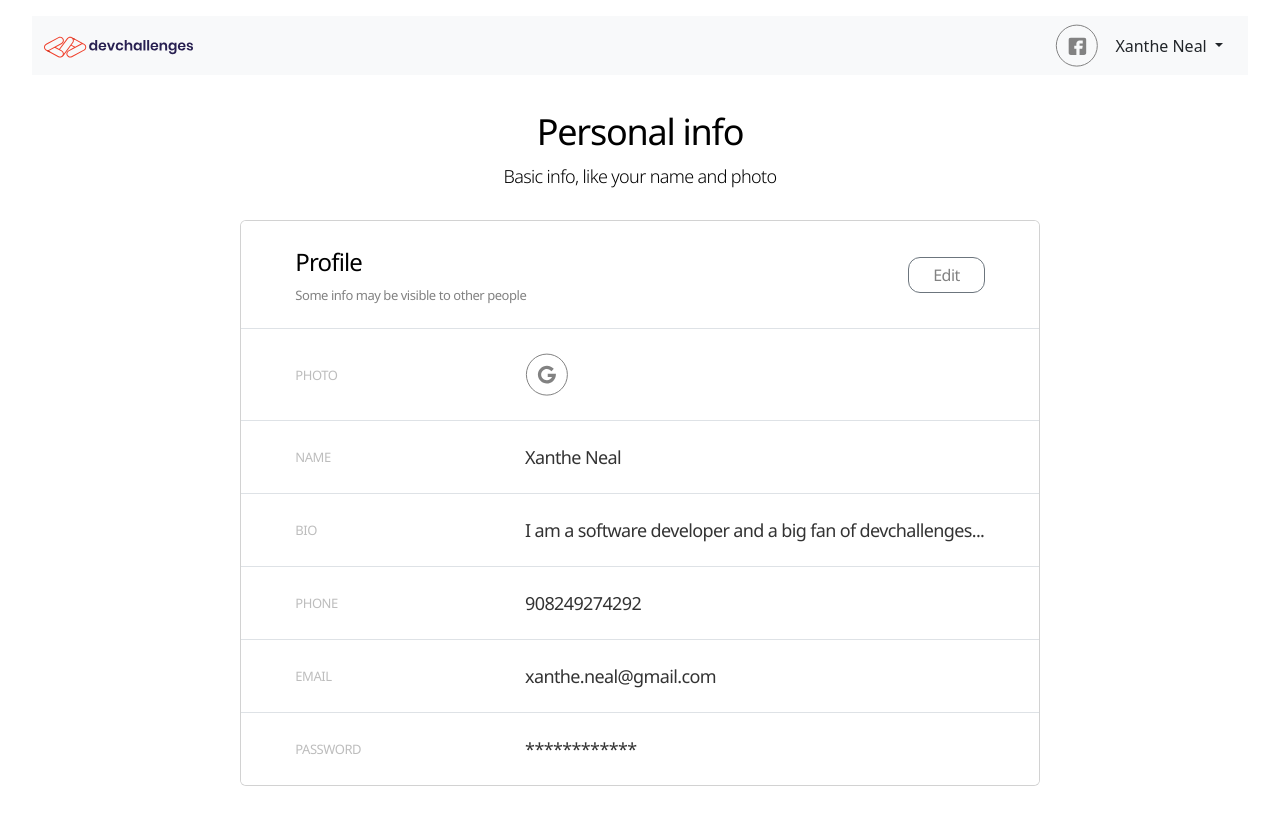
After one commit to vicneal/MiniProyectoN3, a PHP site: page /views/personaIInfo.php in a window 1280 px wide. The commit adds this page. Run offline with PHP 8.4, Linux system fonts and the light colour scheme.

Commit message:
creacion de la vista personal Info

```diff
--- a/style.css
+++ b/style.css
@@ -1,5 +1,6 @@
 body {
   box-sizing: border-box;
+  max-width: 1250px;
 }
 
 .container {
@@ -7,7 +8,6 @@ body {
   flex-direction: column;
   justify-content: center;
   height: 100vh;
-  max-width: 1250px;
 }
 .login {
   border: 1px solid #bdbdbd;
--- /dev/null
+++ b/views/personaIInfo.php
@@ -0,0 +1,134 @@
+<!DOCTYPE html>
+<html lang="en">
+
+<head>
+    <meta charset="UTF-8" />
+    <meta name="viewport" content="width=device-width, initial-scale=1.0" />
+    <link href="https://cdn.jsdelivr.net/npm/bootstrap@5.3.2/dist/css/bootstrap.min.css" rel="stylesheet"
+        integrity="sha384-T3c6CoIi6uLrA9TneNEoa7RxnatzjcDSCmG1MXxSR1GAsXEV/Dwwykc2MPK8M2HN" crossorigin="anonymous" />
+    <script src="https://cdn.jsdelivr.net/npm/bootstrap@5.3.2/dist/js/bootstrap.bundle.min.js"
+        integrity="sha384-C6RzsynM9kWDrMNeT87bh95OGNyZPhcTNXj1NW7RuBCsyN/o0jlpcV8Qyq46cDfL" crossorigin="anonymous">
+    </script>
+    <link rel="preconnect" href="https://fonts.googleapis.com" />
+    <link rel="preconnect" href="https://fonts.gstatic.com" crossorigin />
+    <link href="https://fonts.googleapis.com/css2?family=Noto+Sans:wght@200;300;400;600;700;800&display=swap"
+        rel="stylesheet" />
+    <link rel="stylesheet" href="https://cdn.jsdelivr.net/npm/bootstrap-icons@1.11.1/font/bootstrap-icons.css">
+    <link rel="stylesheet" href="personalInfo.css" />
+    <title>Mini Proyecto Nivel 3</title>
+</head>
+
+<body>
+    <header>
+        <nav class="navbar bg-body-tertiary ">
+            <div class="container-fluid d-flex align-content-center">
+                <a class="navbar-brand" href="#">
+                    <img src="../assets/devchallenges.svg" alt="Logo" width="150"
+                        class="d-inline-block align-text-center">
+                </a>
+                <div class="dropdown">
+                    <img src="../assets/Facebook.svg" alt="">
+                    <a class="btn  dropdown-toggle" href="#" role="button" data-bs-toggle="dropdown"
+                        aria-expanded="false">
+                        Xanthe Neal
+                    </a>
+
+                    <ul class="dropdown-menu mt-4" style="width: 12rem;">
+                        <li class="py-2"><a class="dropdown-item d-flex gap-3 my-profile" href="#"><i
+                                    class="bi bi-person-circle"></i> <span>My
+                                    Profile</span></a></li>
+                        <li class="py-2"><a class="dropdown-item d-flex gap-3" href="#"> <i
+                                    class="bi bi-people-fill"></i>
+                                <span>Group
+                                    Chat</span></a></li>
+                        <li class="py-3 logout"><a class="dropdown-item d-flex gap-3 " href="#"> <i
+                                    class="bi bi-box-arrow-right"></i>
+                                <span>Logout</span></a></li>
+                    </ul>
+                </div>
+            </div>
+        </nav>
+    </header>
+    <main class="d-flex flex-column align-items-center">
+        <div class="text-center">
+            <h2>Personal info</h2>
+            <h4>Basic info, like your name and photo</h4>
+        </div>
+        <div class="card my-4" style="width: 50rem;">
+            <ul class="list-group list-group-flush">
+                <li class="list-group-item py-4">
+                    <div class="container-li d-flex align-items-center justify-content-between">
+                        <div>
+                            <h3>Profile</h3>
+                            <p class="profile-info">Some info may be visible to other people</p>
+                        </div>
+                        <div>
+                            <button class="btn btn-outline-secondary px-4 btn-edit">Edit</button>
+                        </div>
+                    </div>
+                </li>
+                <li class="list-group-item">
+                    <div class="container-li d-flex align-items-center justify-content-start my-3">
+                        <div class="col-4">
+                            <p class="profile-cabecera-datos">PHOTO</p>
+                        </div>
+                        <div class="col-8"><img src="../assets/Google.svg" alt=""></div>
+                    </div>
+                </li>
+                <li class="list-group-item">
+                    <div class="container-li d-flex align-items-center justify-content-start my-3">
+                        <div class="col-4">
+                            <p class="profile-cabecera-datos">NAME</p>
+                        </div>
+                        <div class="col-8">
+                            <p class="profile-datos">Xanthe Neal</p>
+                        </div>
+                    </div>
+                </li>
+                <li class="list-group-item">
+                    <div class="container-li d-flex align-items-center justify-content-start my-3">
+                        <div class="col-4">
+                            <p class="profile-cabecera-datos">BIO</p>
+                        </div>
+                        <div class="col-8">
+                            <p class="profile-datos">I am a software developer and a big fan of devchallenges...</p>
+                        </div>
+                    </div>
+                </li>
+                <li class="list-group-item">
+                    <div class="container-li d-flex align-items-center justify-content-start my-3">
+                        <div class="col-4">
+                            <p class="profile-cabecera-datos">PHONE</p>
+                        </div>
+                        <div class="col-8">
+                            <p class="profile-datos">908249274292</p>
+                        </div>
+                    </div>
+                </li>
+                <li class="list-group-item">
+                    <div class="container-li d-flex align-items-center justify-content-start my-3">
+                        <div class="col-4">
+                            <p class="profile-cabecera-datos">EMAIL</p>
+                        </div>
+                        <div class="col-8">
+                            <p class="profile-datos">xanthe.neal@gmail.com</p>
+                        </div>
+                    </div>
+                </li>
+                <li class="list-group-item">
+                    <div class="container-li d-flex align-items-center justify-content-start my-3">
+                        <div class="col-4">
+                            <p class="profile-cabecera-datos">PASSWORD</p>
+                        </div>
+                        <div class="col-8">
+                            <p class="profile-datos">************</p>
+                        </div>
+                    </div>
+                </li>
+
+            </ul>
+        </div>
+    </main>
+</body>
+
+</html>
--- /dev/null
+++ b/views/personalInfo.css
@@ -0,0 +1,100 @@
+body {
+  margin: 0;
+  padding: 0;
+  box-sizing: border-box;
+  max-width: 1280px;
+  margin: 0 auto;
+  height: 100vh;
+}
+p {
+  margin: 0;
+}
+
+header {
+  width: 95%;
+  margin: 0 auto;
+  padding: 1rem 0;
+}
+main {
+  width: 90%;
+  margin: 0 auto;
+  padding: 1rem 0;
+}
+.logout {
+  border-top: solid #e0e0e0 1px;
+  width: 90%;
+  margin: 0 auto;
+}
+.logout a {
+  color: #eb5757;
+}
+h2 {
+  color: #000;
+  font-family: Noto Sans;
+  font-size: 2.25rem;
+  font-style: normal;
+  font-weight: 400;
+  line-height: normal;
+  letter-spacing: -0.07875rem;
+}
+h4 {
+  color: #000;
+  font-family: Noto Sans;
+  font-size: 1.125rem;
+  font-style: normal;
+  font-weight: 300;
+  line-height: normal;
+  letter-spacing: -0.03938rem;
+}
+
+h3 {
+  color: #000;
+  font-family: Noto Sans;
+  font-size: 1.5rem;
+  font-style: normal;
+  font-weight: 400;
+  line-height: normal;
+  letter-spacing: -0.0525rem;
+}
+.profile-info {
+  color: #828282;
+  font-family: Noto Sans;
+  font-size: 0.8125rem;
+  font-style: normal;
+  font-weight: 500;
+  line-height: normal;
+  letter-spacing: -0.02844rem;
+}
+.btn-edit {
+  color: #828282;
+  font-family: Noto Sans;
+  font-size: 1rem;
+  font-style: normal;
+  font-weight: 500;
+  line-height: normal;
+  letter-spacing: -0.035rem;
+  border-radius: 0.75rem;
+}
+.profile-cabecera-datos {
+  color: #bdbdbd;
+  font-family: Noto Sans;
+  font-size: 0.8125rem;
+  font-style: normal;
+  font-weight: 500;
+  line-height: normal;
+  letter-spacing: -0.02844rem;
+}
+.profile-datos {
+  color: #333;
+  font-family: Noto Sans;
+  font-size: 1.125rem;
+  font-style: normal;
+  font-weight: 500;
+  line-height: normal;
+  letter-spacing: -0.03938rem;
+}
+
+.container-li {
+  width: 90%;
+  margin: 0 auto;
+}
```
